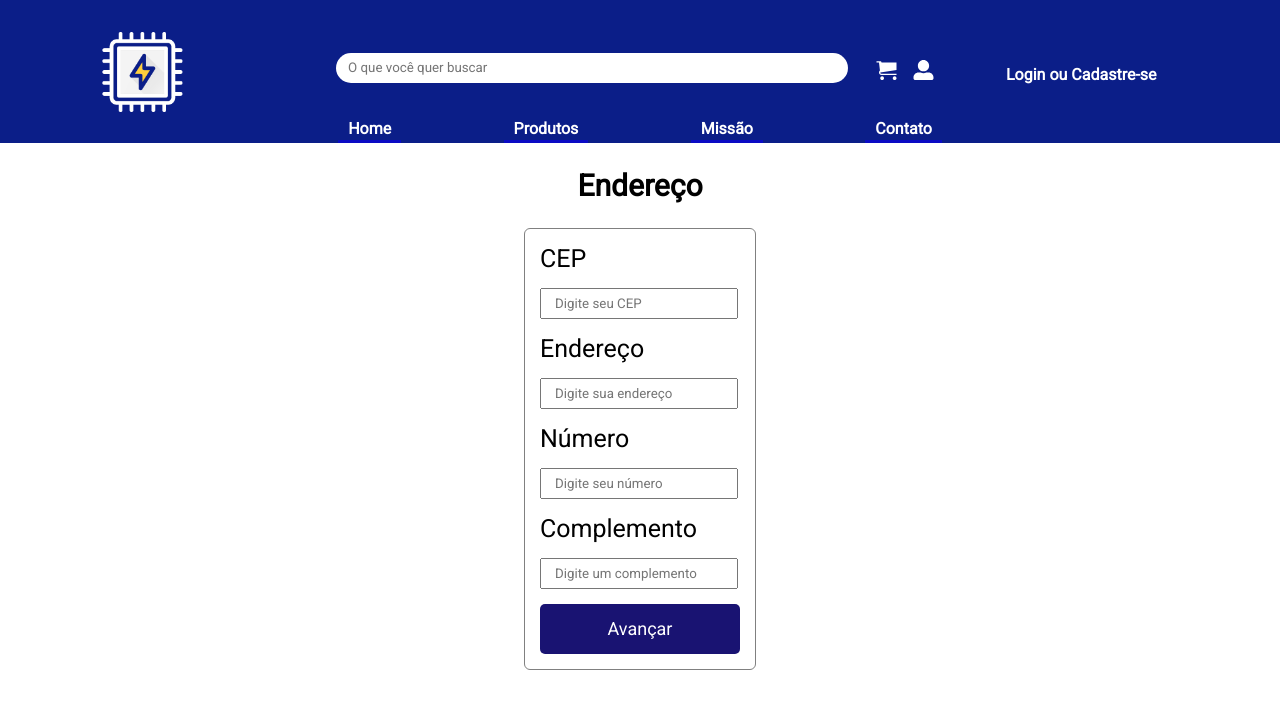
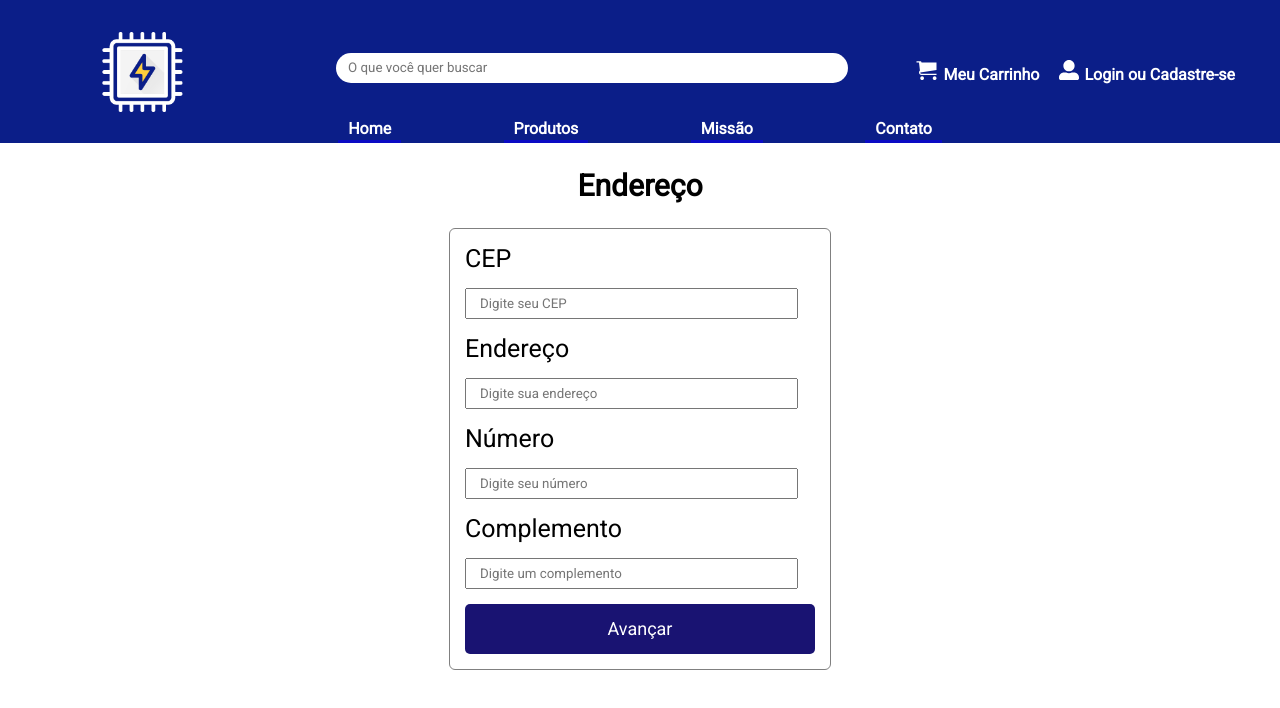
Before and after one commit to Eduardofig/Eletronica-Apolo, a React (Create React App) app in the folder trabalho/: page /Address in a window 1280 px wide. Shown: the top 708 px of the page. Built offline with nearby package versions, Linux system fonts and the light colour scheme.

Commit message:
navbar e outros ajustes

```diff
--- a/trabalho/src/Address.css
+++ b/trabalho/src/Address.css
@@ -1,11 +1,15 @@
 .main-container{
     width: 100%;
 }
-#payment-container{
+#address-container{
     display:flex;
     align-content: center;
     margin-top: 3vh;
     width: 100%;
+}
+
+#payment-box{
+    width:350px;
 }
 
 form{
@@ -14,6 +18,7 @@ form{
     border: gray 1px solid;
     border-radius: 6px;
     padding: 15px;
+
 }
 
 form input{
--- a/trabalho/src/Address.tsx
+++ b/trabalho/src/Address.tsx
@@ -10,11 +10,11 @@ const Address:React.FunctionComponent = () => (
 
         <div className='main-container'>
             <h2>Endereço</h2>
-            <div id="payment-container">
+            <div id="address-container">
                 <Helmet>
                     <title>Endereço</title>
                 </Helmet>
-                <form >
+                <form id="payment-box">
 
                 CEP <br/>
                 <input placeholder="Digite seu CEP" type="text"/><br></br>
--- a/trabalho/src/Carrinho.tsx
+++ b/trabalho/src/Carrinho.tsx
@@ -32,7 +32,7 @@ const Carrinho:React.FunctionComponent<carrinhoProp> = ({array}:carrinhoProp) =>
                     <div className="End">
                         <div className="carDados">
                             <p className="carProdDescricao">{produto.descricaoProduto}</p>
-                            <p className="carProdPreco">R${produto.precoProduto}</p>
+                            <p className="carProdPreco">R${String(produto.precoProduto) + ',00'}</p>
                         </div>
                         <button id="btn-remocao" onClick={() => removerProduto(produto)}>Remover</button>
                     </div>
--- a/trabalho/src/Navbar.css
+++ b/trabalho/src/Navbar.css
@@ -31,15 +31,21 @@ header #logo{
     width: 80px;
     transform:translate(8vw, 4vh);
 }
-header #cart{
+
+header .icon{
+    margin-right: 20px;
+    padding-inline-start: 0;
+}
+header #cart-icon{
     width: 25px;
-    margin-right:1%;
+    margin-right:5px;
     color: white;
 }
-header #user{
-    width: 25px;
-    margin-right:2%;
+
+header #user-icon{
+    margin-right: 5px;
 }
+
 #login{
     margin-right:1%;
 }
--- a/trabalho/src/Navbar.tsx
+++ b/trabalho/src/Navbar.tsx
@@ -14,11 +14,9 @@ const Navbar:React.FunctionComponent = () => (
             <img id="logo" src={cpu} alt="Logo do site"/>
             <input id="search" type="search" placeholder="O que você quer buscar"/>
 
-            <a href="/PagCarrinho"><ImCart id="cart" size={20} color="white"/></a>
-            <FaUserAlt id="user"size={20} color="white"/>
-
             <ul id="entrar">
-                <li><a href="/Register">Login ou Cadastre-se</a></li>
+            <a className="icon" href="/PagCarrinho"><ImCart id="cart-icon" size={20} color="white"/>Meu Carrinho</a>
+            <a className="icon"href="/Register"><FaUserAlt id="user-icon"size={20} color="white"/>Login ou Cadastre-se</a>
             </ul>
 
             <div id="menudenav">
--- a/trabalho/src/PaginaProduto.css
+++ b/trabalho/src/PaginaProduto.css
@@ -29,7 +29,8 @@
 
 .pagProdutoPreco {
     color: grey;
-    font-size: 17px;
+    font-size: 25px;
+    font-weight: 500;
 }
 
 #leftArrow {
--- a/trabalho/src/PaginaProduto.tsx
+++ b/trabalho/src/PaginaProduto.tsx
@@ -25,7 +25,7 @@ const PaginaProduto:React.FunctionComponent<produtoProp> = ({imagemProduto, nome
                 </div>
                 <div className="right-container">
                     <h2 className="pagProdutoTitulo">{nomeProduto}</h2>
-                    <p className="pagProdutoPreco">R$ {String(precoProduto)}</p>
+                    <p className="pagProdutoPreco">R$ {String(precoProduto) + ',00'}</p>
                     <p className="pagProdutoDescricao">{descricaoProduto}</p>
                     <label>Quantidade: </label> <br></br>
                     <button id="rightArrow" className="pagProdutoArrow" type="button" onClick={() => alterarQuantidade(true)} />
--- a/trabalho/src/Produto.css
+++ b/trabalho/src/Produto.css
@@ -30,7 +30,8 @@
 
 .precoProduto {
     color: grey;
-    font-size: 17px;
+    font-size: 25px;
+    font-weight: 500;
 }
 
 .nomeProduto {
--- a/trabalho/src/Produto.tsx
+++ b/trabalho/src/Produto.tsx
@@ -8,7 +8,7 @@ const Produto:React.FunctionComponent<produtoProp> = ({imagemProduto, descricaoP
             <p className="nomeProduto">{nomeProduto}</p>
             <img className="imagemProduto" src={imagemProduto} alt={nomeProduto} />
             <p className="descricaoProduto">{descricaoProduto}</p>
-            <p className="precoProduto">R$ {String(precoProduto + 1.23)}</p>
+            <p className="precoProduto">R$ {String(precoProduto + ',00')}</p>
             <a className="aProduto" href="/PaginaDeCompra">
                 <button className="botaoProduto">Comprar</button>
             </a>
```
